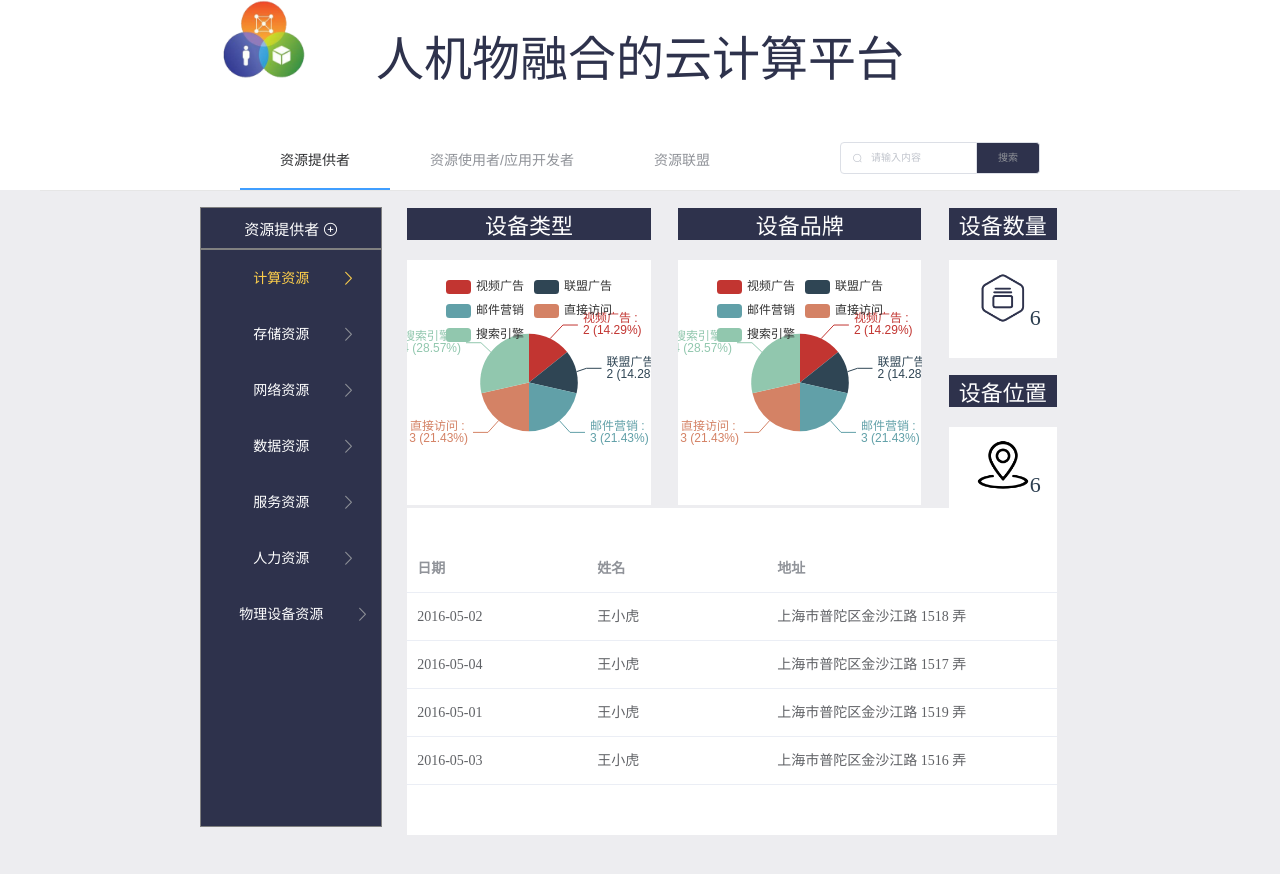
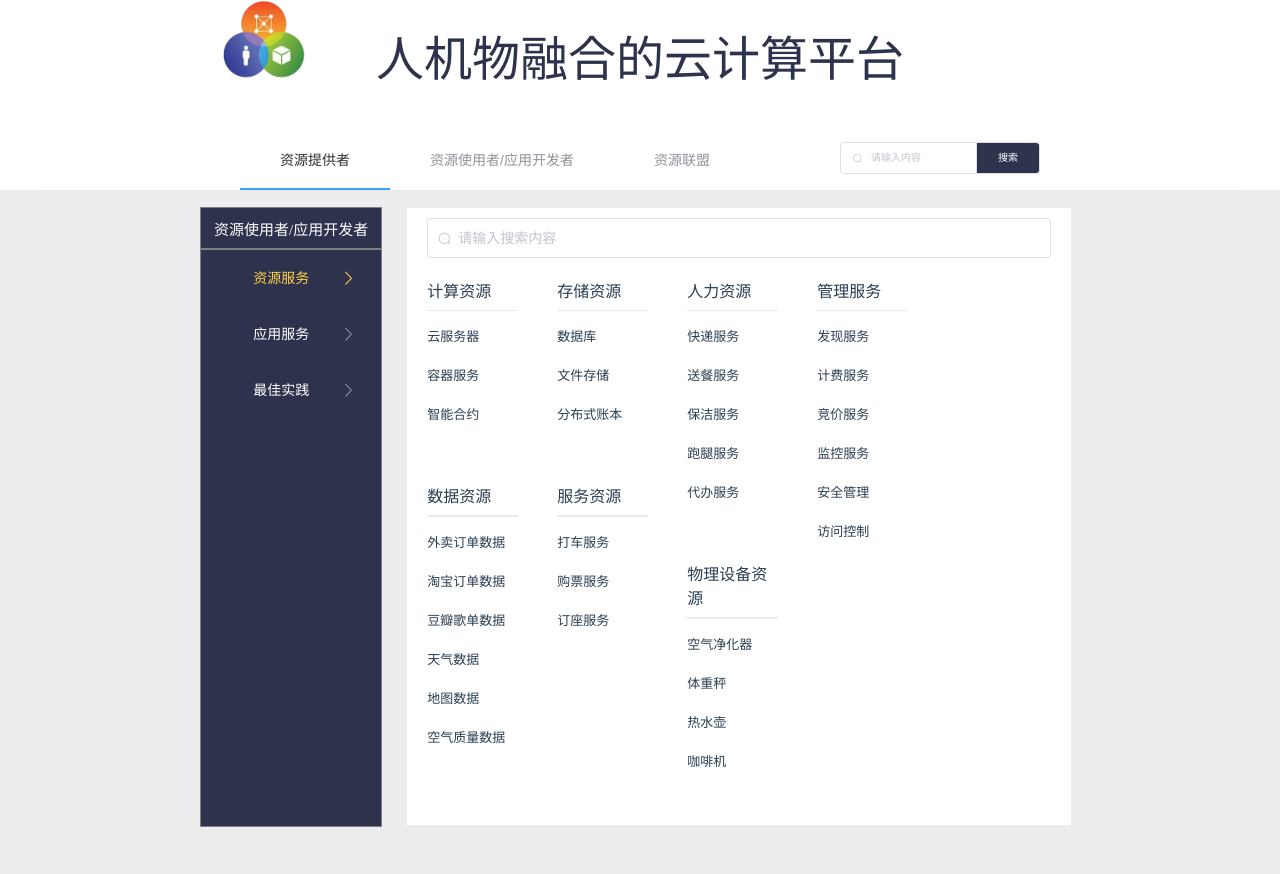
Before and after one commit to liushangmoran/renjiwu, a Vue app: page /#/ in a window 1280 px wide. Shown: the top 874 px of the page. Built offline with nearby package versions, Linux system fonts and the light colour scheme.

Commit message:
ylj_V2.5

```diff
--- a/src/components/header.vue
+++ b/src/components/header.vue
@@ -44,7 +44,7 @@
             size="small"
 
           >
-            <el-button slot="append" >搜索</el-button>
+            <el-button slot="append" style="color:white" >搜索</el-button>
           </el-input>
 
       </el-col>
--- a/src/components/index.vue
+++ b/src/components/index.vue
@@ -3,18 +3,22 @@
   <el-header style="height:auto"><navheader></navheader></el-header>
   <el-container style="background-color:#ededf0">
     <el-aside style="width: 210px;margin-left: 14%;"><sidebar style="width: 180px;"></sidebar></el-aside>
-    <el-main style="padding: 18px" ><physicalDevice></physicalDevice></el-main>
+    <el-main style="padding: 18px" ><resourceService></resourceService></el-main>
   </el-container>
 </el-container>
 </template>
 <script>
 import navheader from "./header";
 import physicalDevice from "./resource-provider/physical-device";
-import sidebar from "./resource-provider/sidebar";
+import resourceService from "./resource-usage/resource-service";
+import appService from "./resource-usage/application-service";
+import bestPractice from "./resource-usage/best-practice";
+// import sidebar from "./resource-provider/sidebar";
+import sidebar from "./resource-usage/sidebar";
 export default {
   components:{
     navheader,
-    physicalDevice,
+    resourceService,
     sidebar
   }
 };
--- a/src/components/resource-usage/application-service.vue
+++ b/src/components/resource-usage/application-service.vue
@@ -1,6 +1,6 @@
 <template>
   <div class="container">
-    <div class="content">
+    <el-row style="margin-bottom: 20px;">
       <el-input
         style="height: 30px；width:50%"
         placeholder="请输入搜索内容"
@@ -8,7 +8,10 @@
         v-model="input"
       >
       </el-input>
-      <div class="main">
+    </el-row>
+    <el-row>
+      <el-col :span="5"
+        >
         <div class="mydiv">开发服务<hr>
           <div class="items">集成开发环境</div>
           <div class="items">代码分析</div>
@@ -17,6 +20,11 @@
           <div class="items">项目协作服务</div>
           <div class="items">知识库服务</div>
         </div>
+
+        </el-col
+      >
+      <el-col :span="5"
+        >
         <div class="mydiv">运维服务<hr>
           <div class="items">日志服务</div>
           <div class="items">性能分析</div>
@@ -24,36 +32,42 @@
           <div class="items">安全管理</div>
           <div class="items">访问控制</div>
         </div>
-      </div>
-    </div>
+        </el-col
+      >
+    </el-row>
   </div>
 </template>
 <style>
+hr{
+  background-color:#eaeaea;
+  height:1.5px;
+  border:none;
+  margin-bottom: 15px;
+}
 .items{
-  height: 45px;
+      margin-bottom: 20px;
+      font-size: 13px;
 }
-.main{
-  display: flex;
-  flex-direction: column;
-  flex-wrap: wrap;
-  height: 100%;
-  margin: 15px auto;
-  text-align: left;
+.container{
+  width: 73%;
+    height: 607px;
+    text-align: left;
+    background-color: white;
+    padding: 10px 20px 0 20px;
 }
-.mydiv{
-  width: 13%;
+.el-col-5{
+  width: 25%;
+}
+.mydiv {
+  width: 70%;
   margin-bottom: 60px;
 }
-.el-input__inner{
+.el-input__inner {
   background-color: #f9f6f6;
+  height: 30px;
 }
-.container {
-  width: 100%;
-  height: 100%;
-}
-.content {
-  height: 80%;
-  padding: 10px;
+.el-input__icon{
+  line-height: 32px;
 }
 el-input {
   width: 95%;
--- a/src/components/resource-usage/best-practice.vue
+++ b/src/components/resource-usage/best-practice.vue
@@ -1,6 +1,6 @@
 <template>
   <div class="container">
-    <div class="content">
+    <el-row style="margin-bottom: 20px;">
       <el-input
         style="height: 30px；width:50%"
         placeholder="请输入搜索内容"
@@ -8,43 +8,51 @@
         v-model="input"
       >
       </el-input>
-      <div class="main">
+    </el-row>
+    <el-row>
+      <el-col :span="5">
+        <div class="myDiv">
           <div class="items">智慧城市</div>
           <div class="items">数据检索</div>
           <div class="items">电子政务</div>
           <div class="items">智能家居</div>
           <div class="items">更多</div>
         </div>
-      </div>
-    </div>
+        </el-col>
+    </el-row>
   </div>
 </template>
 <style>
+hr{
+  background-color:#eaeaea;
+  height:1.5px;
+  border:none;
+  margin-bottom: 15px;
+}
 .items{
-  height: 45px;
+      margin-bottom: 20px;
+      font-size: 13px;
 }
-.main{
-  display: flex;
-  flex-direction: column;
-  flex-wrap: wrap;
-  height: 100%;
-  margin: 15px auto;
-  text-align: left;
+.container{
+  width: 73%;
+    height: 607px;
+    text-align: left;
+    background-color: white;
+    padding: 10px 20px 0 20px;
 }
-.mydiv{
-  width: 13%;
+.el-col-5{
+  width: 25%;
+}
+.mydiv {
+  width: 70%;
   margin-bottom: 60px;
 }
-.el-input__inner{
+.el-input__inner {
   background-color: #f9f6f6;
+  height: 30px;
 }
-.container {
-  width: 100%;
-  height: 100%;
-}
-.content {
-  height: 80%;
-  padding: 10px;
+.el-input__icon{
+  line-height: 32px;
 }
 el-input {
   width: 95%;
--- a/src/components/resource-usage/resource-service.vue
+++ b/src/components/resource-usage/resource-service.vue
@@ -1,6 +1,6 @@
 <template>
   <div class="container">
-    <div class="content">
+    <el-row style="margin-bottom: 20px;">
       <el-input
         style="height: 30px；width:50%"
         placeholder="请输入搜索内容"
@@ -8,81 +8,108 @@
         v-model="input"
       >
       </el-input>
-      <div class="main">
-        <div class="mydiv">计算资源<hr>
+    </el-row>
+    <el-row>
+      <el-col :span="5"
+        ><div class="mydiv">
+          计算资源
+          <hr />
           <div class="items">云服务器</div>
           <div class="items">容器服务</div>
           <div class="items">智能合约</div>
         </div>
-        <div class="mydiv">数据资源<hr>
+        <div class="mydiv">
+          数据资源
+          <hr />
           <div class="items">外卖订单数据</div>
           <div class="items">淘宝订单数据</div>
           <div class="items">豆瓣歌单数据</div>
           <div class="items">天气数据</div>
           <div class="items">地图数据</div>
           <div class="items">空气质量数据</div>
-        </div>
-        <div class="mydiv">存储资源<hr>
+        </div></el-col
+      >
+      <el-col :span="5"
+        ><div class="mydiv">
+          存储资源
+          <hr />
           <div class="items">数据库</div>
           <div class="items">文件存储</div>
           <div class="items">分布式账本</div>
         </div>
-        <div class="mydiv">服务资源<hr>
+        <div class="mydiv">
+          服务资源
+          <hr />
           <div class="items">打车服务</div>
           <div class="items">购票服务</div>
           <div class="items">订座服务</div>
-        </div>
-        <div class="mydiv">人力资源<hr>
+        </div></el-col
+      >
+      <el-col :span="5"
+        ><div class="mydiv">
+          人力资源
+          <hr />
           <div class="items">快递服务</div>
           <div class="items">送餐服务</div>
           <div class="items">保洁服务</div>
           <div class="items">跑腿服务</div>
           <div class="items">代办服务</div>
         </div>
-        <div class="mydiv">物理设备资源<hr>
+        <div class="mydiv">
+          物理设备资源
+          <hr />
           <div class="items">空气净化器</div>
           <div class="items">体重秤</div>
           <div class="items">热水壶</div>
           <div class="items">咖啡机</div>
-        </div>
-        <div class="mydiv">管理服务<hr>
+        </div></el-col
+      >
+      <el-col :span="5"
+        ><div class="mydiv">
+          管理服务
+          <hr/>
           <div class="items">发现服务</div>
           <div class="items">计费服务</div>
           <div class="items">竞价服务</div>
           <div class="items">监控服务</div>
           <div class="items">安全管理</div>
           <div class="items">访问控制</div>
-        </div>
-      </div>
-    </div>
+        </div></el-col
+      >
+    </el-row>
   </div>
 </template>
 <style>
+hr{
+  background-color:#eaeaea;
+  height:1.5px;
+  border:none;
+  margin-bottom: 15px;
+}
 .items{
-  height: 45px;
+      margin-bottom: 20px;
+      font-size: 13px;
 }
-.main{
-  display: flex;
-  flex-direction: column;
-  flex-wrap: wrap;
-  height: 100%;
-  margin: 15px auto;
-  text-align: left;
+.container{
+  width: 73%;
+    height: 607px;
+    text-align: left;
+    background-color: white;
+    padding: 10px 20px 0 20px;
 }
-.mydiv{
-  width: 13%;
+.el-col-5{
+  width: 25%;
+}
+.mydiv {
+  width: 70%;
   margin-bottom: 60px;
 }
-.el-input__inner{
+.el-input__inner {
   background-color: #f9f6f6;
+  height: 30px;
 }
-.container {
-  width: 100%;
-  height: 100%;
-}
-.content {
-  height: 80%;
-  padding: 10px;
+.el-input__icon{
+  line-height: 32px;
 }
 el-input {
   width: 95%;
--- a/src/components/resource-usage/sidebar.vue
+++ b/src/components/resource-usage/sidebar.vue
@@ -1,26 +1,27 @@
 <template>
   <!-- sidebar -->
-  <div style="width: 10%; height: 600px">
-    <div class="title">资源使用者/应用开发者</div>
+  <div style="width: 100%; height: 720px;" class="side">
+    <div class="title">
+      资源使用者/应用开发者
+    </div>
     <el-menu
       default-active="1"
       class="el-menu-vertical-demo"
-      @open="handleOpen"
-      @close="handleClose"
       background-color="#2e324c"
       text-color="#fff"
       active-text-color="#ffd04b"
     >
-      <el-menu-item index="1">
-        <span>资源服务</span>
-        <i class="el-icon-arrow-right"></i>
+      <el-menu-item style="padding-left:0%" index="1">
+        <div>
+          <span>资源服务</span>
+          <i class="el-icon-arrow-right"></i>
+        </div>
       </el-menu-item>
-
-      <el-menu-item index="2">
-        <span>应用服务</span>
-        <i class="el-icon-arrow-right"></i>
+      <el-menu-item style="padding-left:0%" index="2">
+          <span>应用服务</span>
+          <i class="el-icon-arrow-right"></i>
       </el-menu-item>
-      <el-menu-item index="3">
+      <el-menu-item style="padding-left:0%" index="3">
         <span>最佳实践</span>
         <i class="el-icon-arrow-right"></i>
       </el-menu-item>
@@ -30,21 +31,30 @@
 <style scoped>
 .title {
   width: 100%;
-  height: 35px;
+  height: 40px;
   background-color: #2e324c;
   color: white;
   border: 1px solid gray;
-  line-height: 35px;
-  font-size: 13px;
+  line-height: 45px;
+  font-size: 15px;
 }
 ul {
   border: 1px solid gray;
   width: 100%;
   height: 80%;
-  text-align: left;
+  text-align: center;
 }
-i {
-    margin-left: 45%;
+.el-icon-arrow-right {
+    margin-left: 15%;
+    line-height: 56px;
+    position:absolute;
+}
+.side
+{
+  margin-top: 8%;
+  height: 280px;
+  margin-left: 10%;
+  font-family: cursive;
 }
 </style>
 <script>
```
